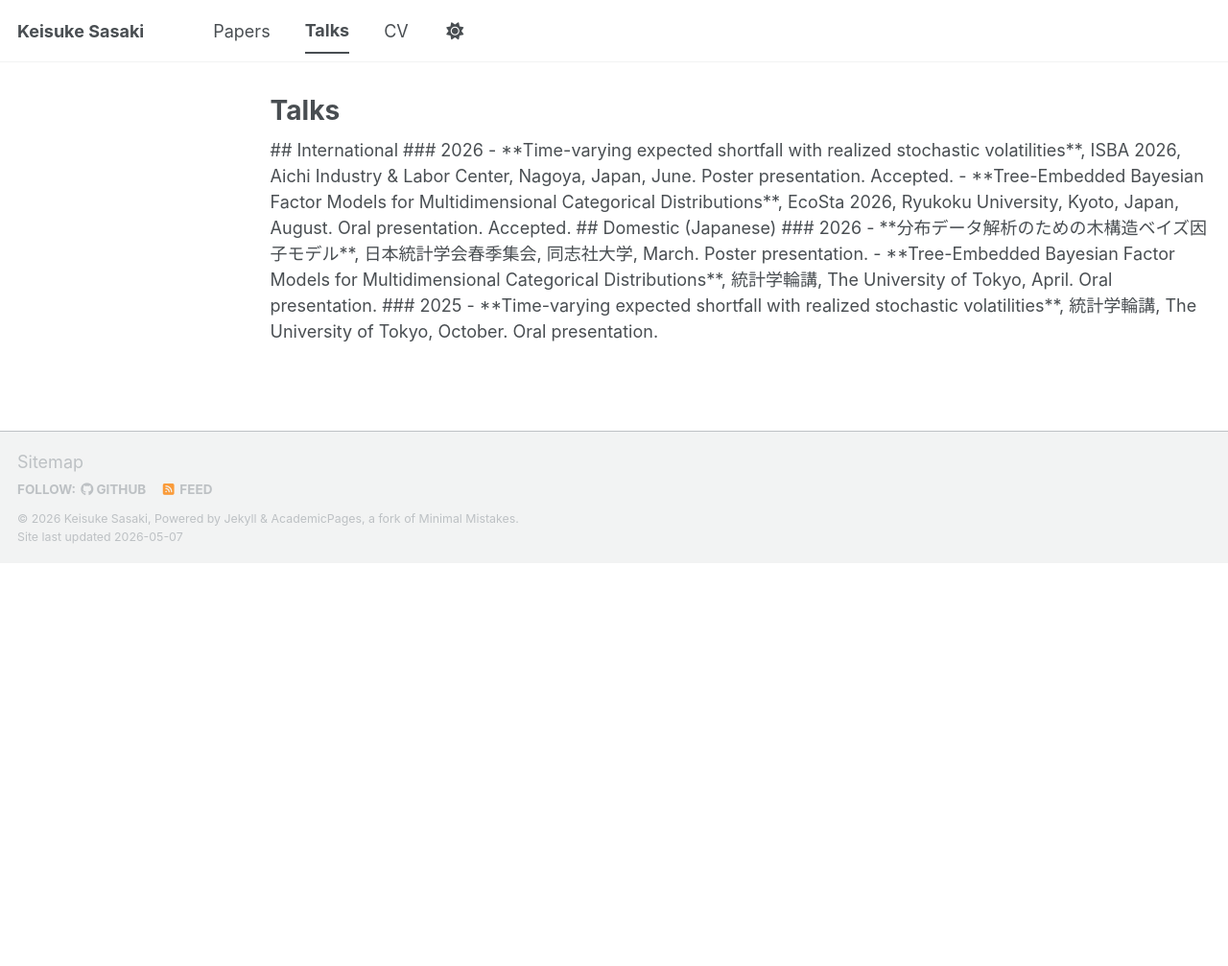
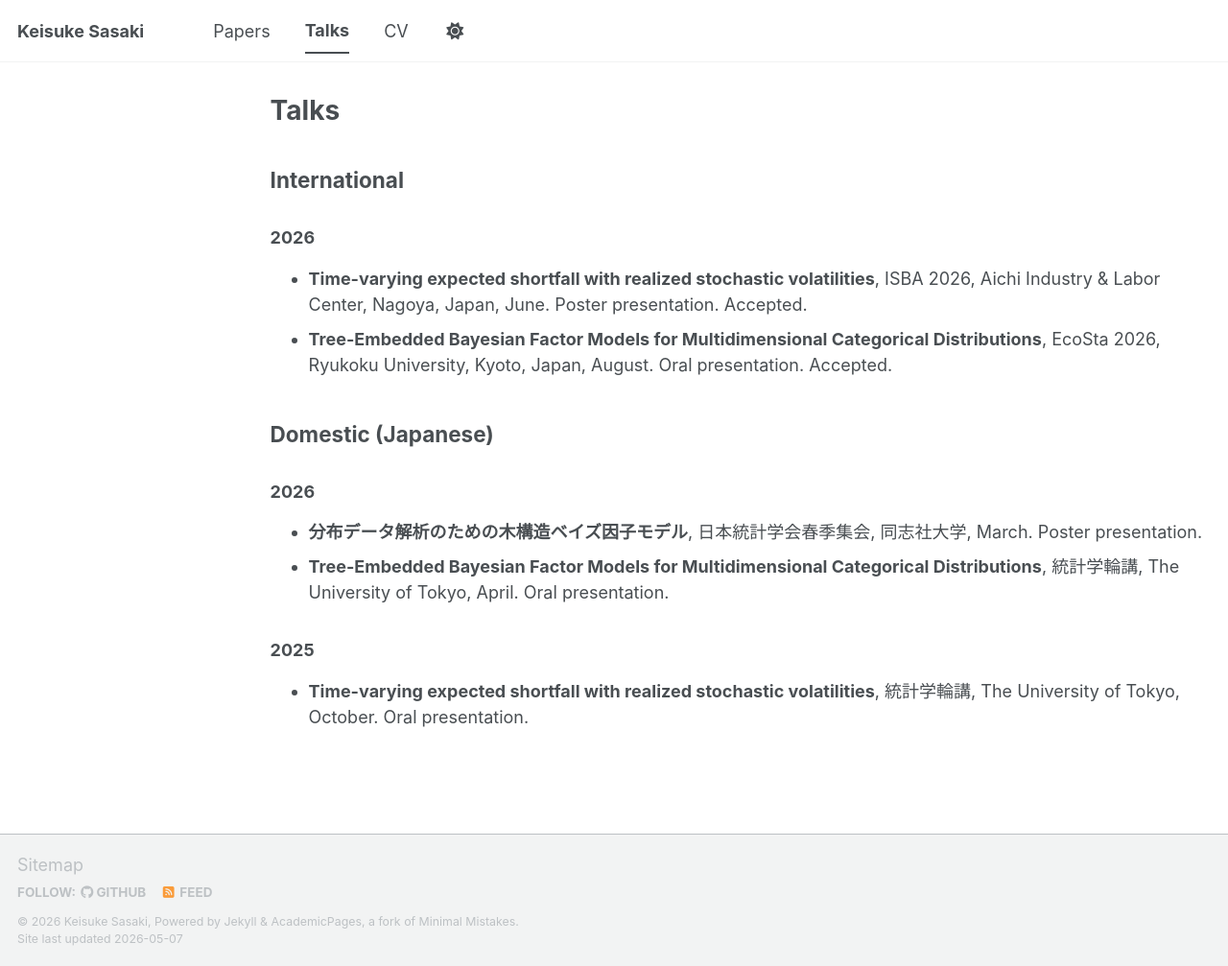
Before and after one commit to ksasaki-stats/ksasaki-stats.github.io, a Jekyll site: the page built from _pages/talks.html, in a window 1280 px wide and 1007 px high. Shown: the whole window at 96% size. Built offline with Jekyll 4.4.1, drawn with Linux system fonts in a browser that asks for light colours; a script bundle is joined from its source files by our own code; library files that are not in the unit come from our copies.

Commit message:
Update talks.html

```diff
--- a/_pages/talks.html
+++ b/_pages/talks.html
@@ -5,22 +5,28 @@ permalink: /talks/
 author_profile: false
 ---
 
-## International
+<h2>International</h2>
 
-### 2026
+<h3>2026</h3>
 
-- **Time-varying expected shortfall with realized stochastic volatilities**, ISBA 2026, Aichi Industry & Labor Center, Nagoya, Japan, June. Poster presentation. Accepted.
+<ul>
+  <li><strong>Time-varying expected shortfall with realized stochastic volatilities</strong>, ISBA 2026, Aichi Industry &amp; Labor Center, Nagoya, Japan, June. Poster presentation. Accepted.</li>
 
-- **Tree-Embedded Bayesian Factor Models for Multidimensional Categorical Distributions**, EcoSta 2026, Ryukoku University, Kyoto, Japan, August. Oral presentation. Accepted.
+  <li><strong>Tree-Embedded Bayesian Factor Models for Multidimensional Categorical Distributions</strong>, EcoSta 2026, Ryukoku University, Kyoto, Japan, August. Oral presentation. Accepted.</li>
+</ul>
 
-## Domestic (Japanese)
+<h2>Domestic (Japanese)</h2>
 
-### 2026
+<h3>2026</h3>
 
-- **分布データ解析のための木構造ベイズ因子モデル**, 日本統計学会春季集会, 同志社大学, March. Poster presentation.
+<ul>
+  <li><strong>分布データ解析のための木構造ベイズ因子モデル</strong>, 日本統計学会春季集会, 同志社大学, March. Poster presentation.</li>
 
-- **Tree-Embedded Bayesian Factor Models for Multidimensional Categorical Distributions**, 統計学輪講, The University of Tokyo, April. Oral presentation.
+  <li><strong>Tree-Embedded Bayesian Factor Models for Multidimensional Categorical Distributions</strong>, 統計学輪講, The University of Tokyo, April. Oral presentation.</li>
+</ul>
 
-### 2025
+<h3>2025</h3>
 
-- **Time-varying expected shortfall with realized stochastic volatilities**, 統計学輪講, The University of Tokyo, October. Oral presentation.
+<ul>
+  <li><strong>Time-varying expected shortfall with realized stochastic volatilities</strong>, 統計学輪講, The University of Tokyo, October. Oral presentation.</li>
+</ul>
```
